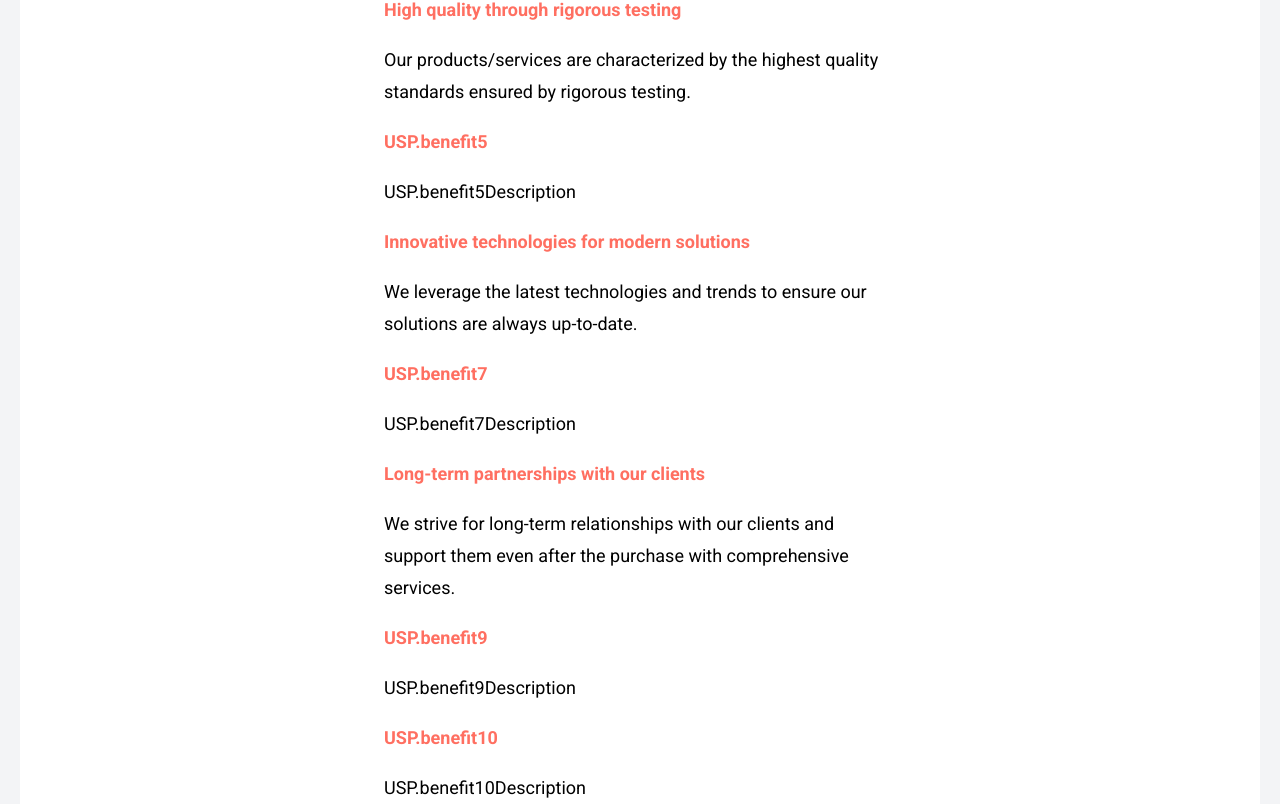
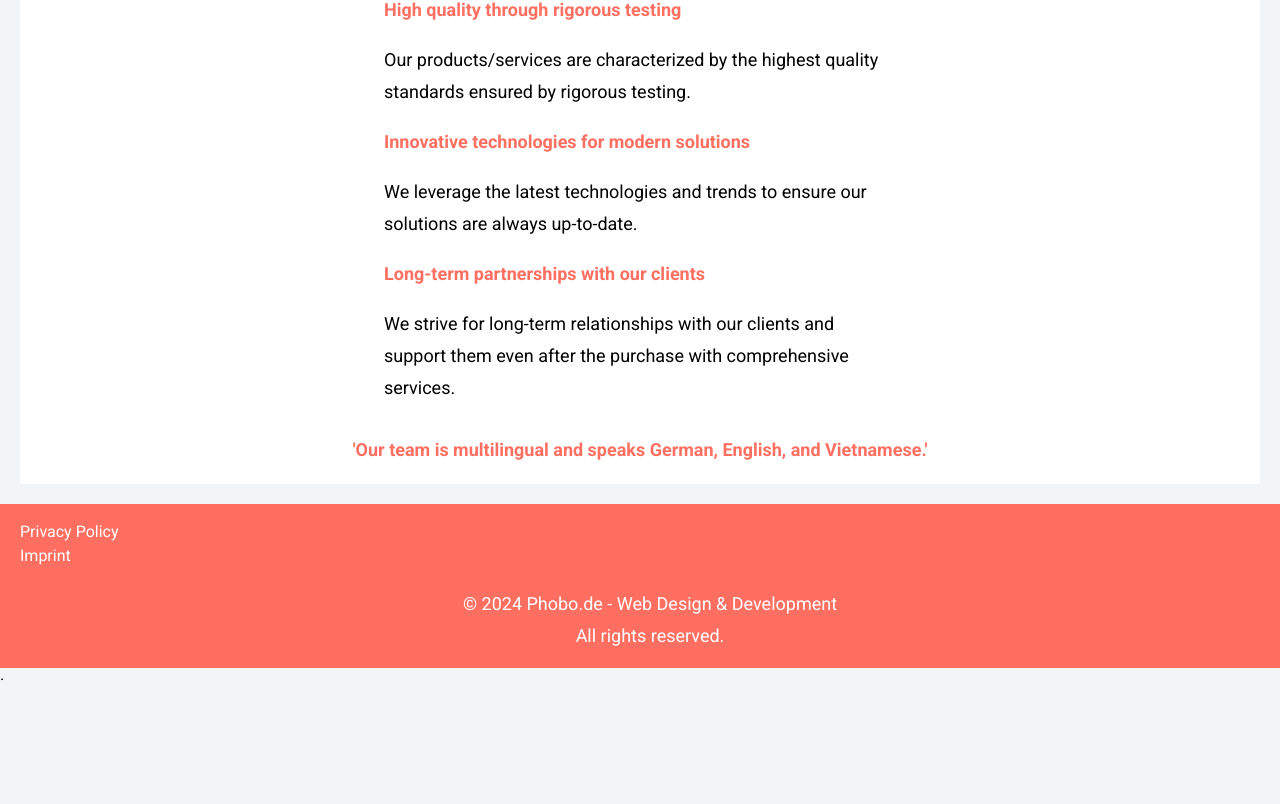
Before and after one commit to hanhoah/phobo, a Next.js app: page /en in a window 1280 px wide. Shown: the part 3416-4220 px from the top of the page. After the commit the page ends 4108 px from the top, so only its background shows below. Built offline with nearby package versions, Linux system fonts and the light colour scheme.

Commit message:
standard update

```diff
--- a/src/app/[locale]/components/start/USPSection.tsx
+++ b/src/app/[locale]/components/start/USPSection.tsx
@@ -32,28 +32,12 @@ const USPSection = () => {
             <p className="text-md">{t("benefit4Description")}</p>
           </div>
           <div>
-            <p className="title">{t("benefit5")}</p>
-            <p className="text-md">{t("benefit5Description")}</p>
-          </div>
-          <div>
             <p className="title">{t("benefit6")}</p>
             <p className="text-md">{t("benefit6Description")}</p>
           </div>
           <div>
-            <p className="title">{t("benefit7")}</p>
-            <p className="text-md">{t("benefit7Description")}</p>
-          </div>
-          <div>
             <p className="title">{t("benefit8")}</p>
             <p className="text-md">{t("benefit8Description")}</p>
-          </div>
-          <div>
-            <p className="title">{t("benefit9")}</p>
-            <p className="text-md">{t("benefit9Description")}</p>
-          </div>
-          <div>
-            <p className="title">{t("benefit10")}</p>
-            <p className="text-md">{t("benefit10Description")}</p>
           </div>
         </div>
 
```
